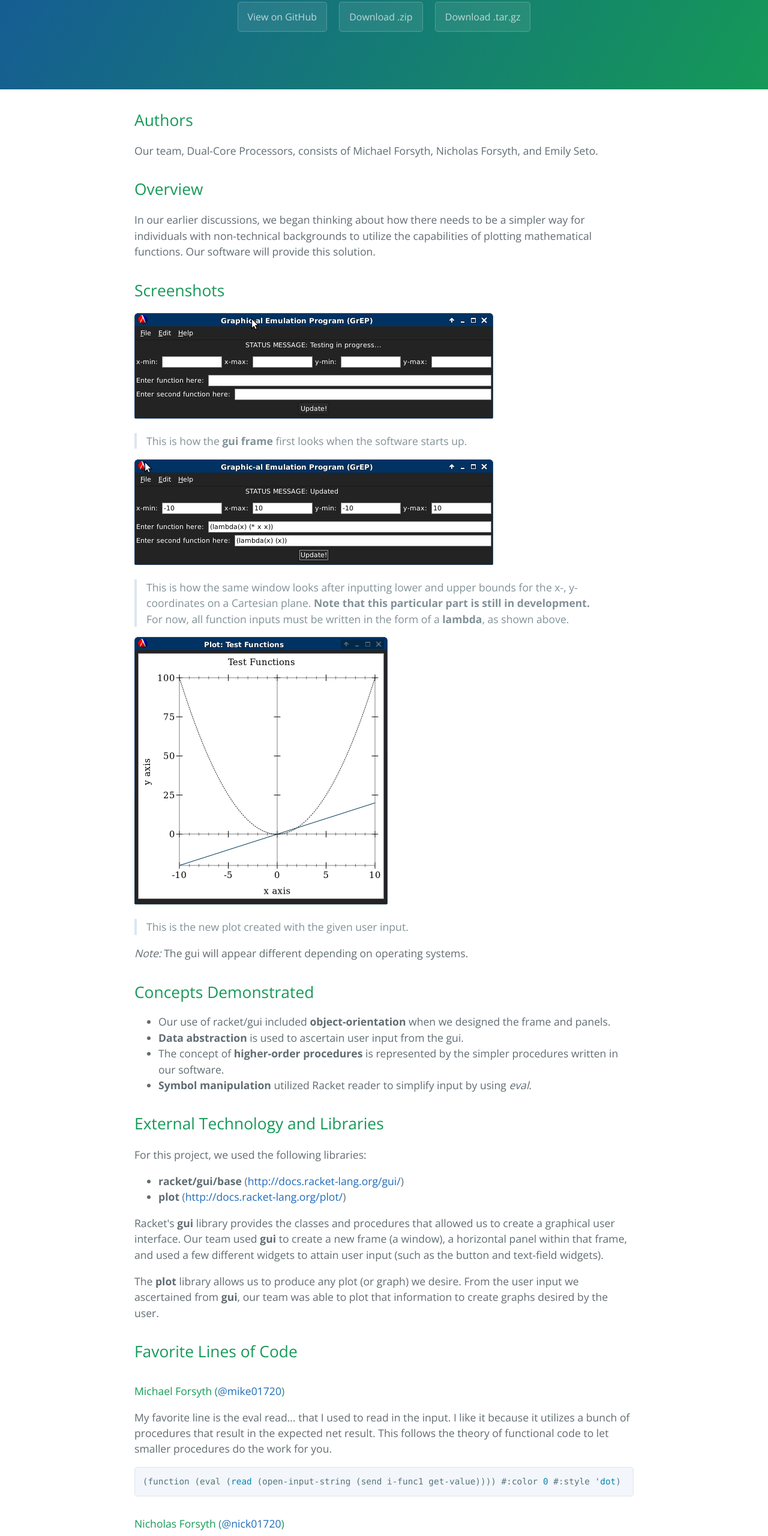
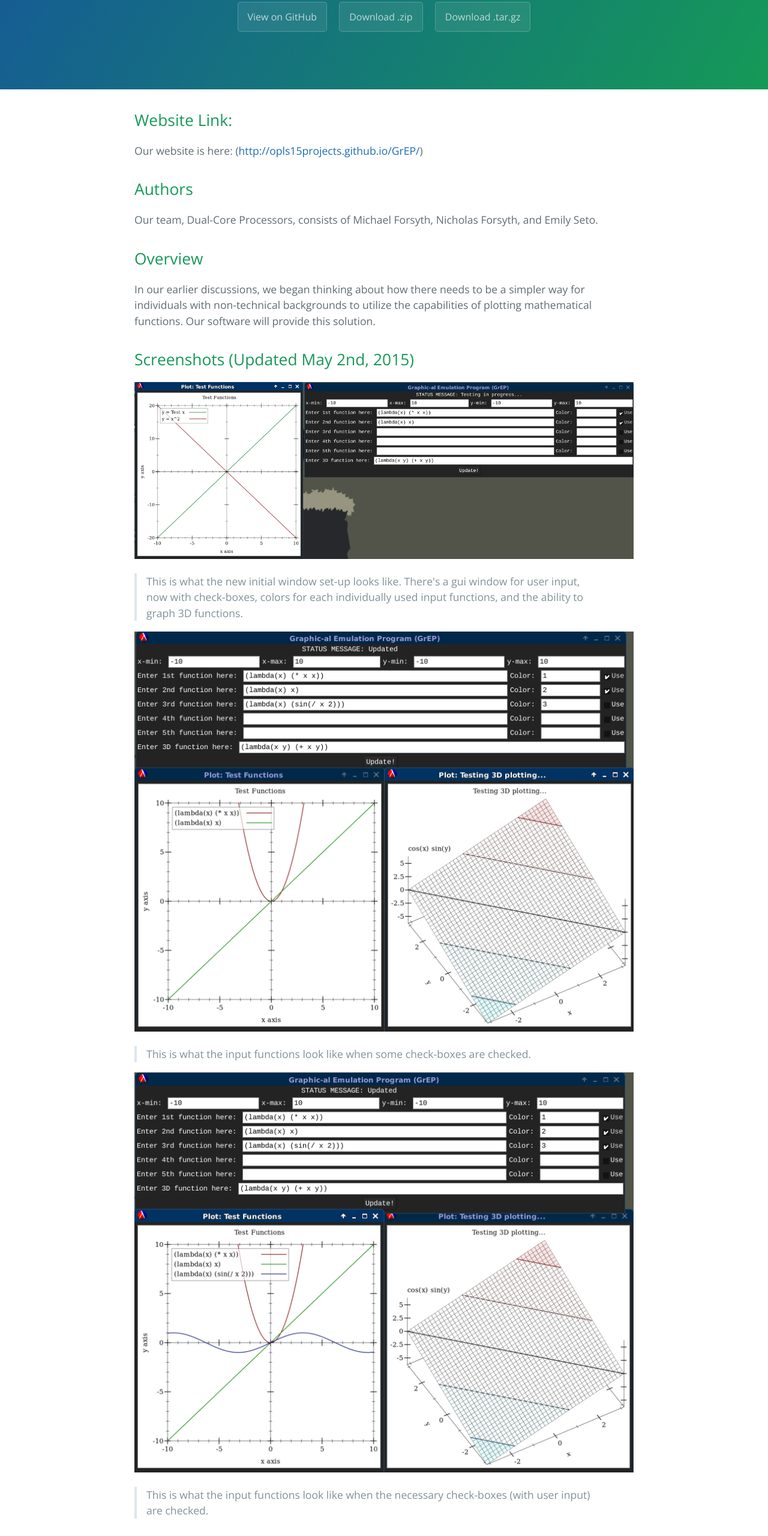
Before and after one commit to oplS15projects/GrEP, a plain HTML site: page index.html in a window 1280 px wide. Shown: the part 234-2795 px from the top of the page at 60% size. Drawn offline with nearby package versions, Linux system fonts and the light colour scheme.

```diff
--- a/index.html
+++ b/index.html
@@ -20,6 +20,11 @@
 
     <section class="main-content">
       <h2>
+<a id="website-link" class="anchor" href="#website-link" aria-hidden="true"><span class="octicon octicon-link"></span></a>Website Link:</h2>
+
+<p>Our website is here: (<a href="http://opls15projects.github.io/GrEP/">http://opls15projects.github.io/GrEP/</a>)</p>
+
+<h2>
 <a id="authors" class="anchor" href="#authors" aria-hidden="true"><span class="octicon octicon-link"></span></a>Authors</h2>
 
 <p>Our team, Dual-Core Processors, consists of Michael Forsyth, Nicholas Forsyth, and Emily Seto.</p>
@@ -30,7 +35,28 @@
 <p>In our earlier discussions, we began thinking about how there needs to be a simpler way for individuals with non-technical backgrounds to utilize the capabilities of plotting mathematical functions. Our software will provide this solution.</p>
 
 <h2>
-<a id="screenshots" class="anchor" href="#screenshots" aria-hidden="true"><span class="octicon octicon-link"></span></a>Screenshots</h2>
+<a id="screenshots-updated-may-2nd-2015" class="anchor" href="#screenshots-updated-may-2nd-2015" aria-hidden="true"><span class="octicon octicon-link"></span></a>Screenshots (Updated May 2nd, 2015)</h2>
+
+<p><img src="init.png" alt="screenshot new int"></p>
+
+<blockquote>
+<p>This is what the new initial window set-up looks like. There's a gui window for user input, now with check-boxes, colors for each individually used input functions, and the ability to graph 3D functions.</p>
+</blockquote>
+
+<p><img src="unchecked.png" alt="screenshot new unchecked"></p>
+
+<blockquote>
+<p>This is what the input functions look like when some check-boxes are checked.</p>
+</blockquote>
+
+<p><img src="checked.png" alt="screenshot new checked"></p>
+
+<blockquote>
+<p>This is what the input functions look like when the necessary check-boxes (with user input) are checked. </p>
+</blockquote>
+
+<h2>
+<a id="screenshots-updated-april-26th-2015" class="anchor" href="#screenshots-updated-april-26th-2015" aria-hidden="true"><span class="octicon octicon-link"></span></a>Screenshots (Updated April 26th, 2015)</h2>
 
 <p><img src="gui1.png" alt="screenshot new gui"></p>
 
@@ -131,8 +157,6 @@
 
 <p>Currently, our latest release is Milestone 2: (<a href="https://github.com/oplS15projects/GrEP/releases/tag/Milestone2">https://github.com/oplS15projects/GrEP/releases/tag/Milestone2</a>)</p>
 
-<p>Our website is here: (<a href="http://opls15projects.github.io/GrEP/">http://opls15projects.github.io/GrEP/</a>)</p>
-
       <footer class="site-footer">
         <span class="site-footer-owner"><a href="https://github.com/oplS15projects/GrEP">GrEP</a> is maintained by <a href="https://github.com/oplS15projects">oplS15projects</a>.</span>
 
```
Also changed, not shown: params.json (+1 -1 lines).
